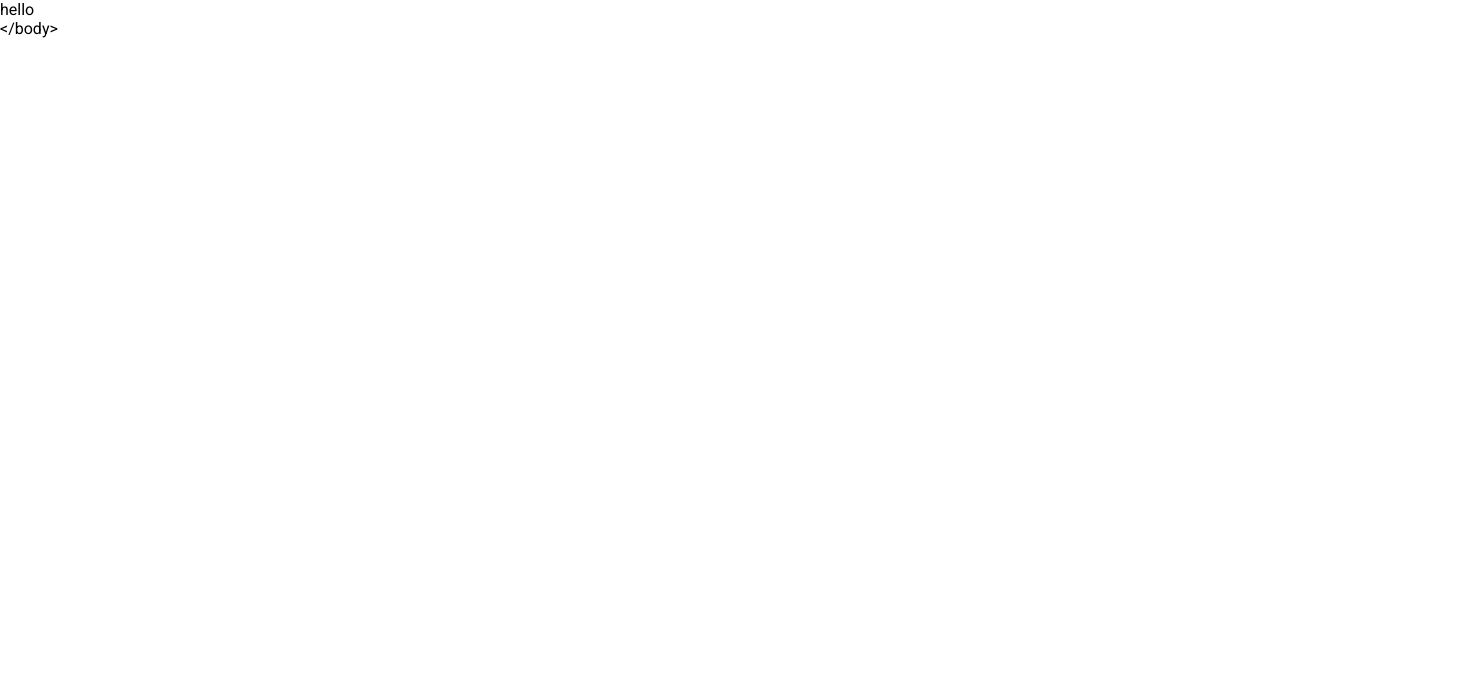
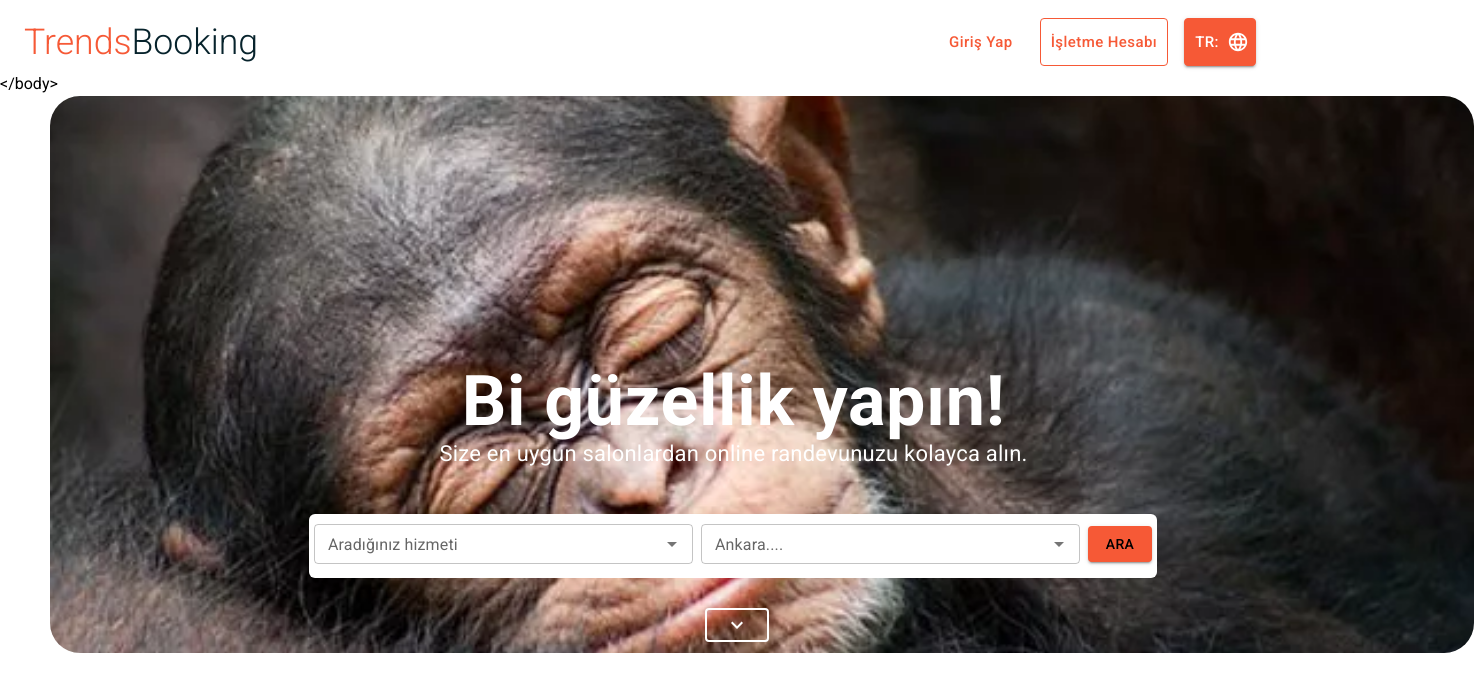
Before and after one commit to SenFaruk/trendsbooking2, a React (Create React App) app: page / in a window 1280 px wide. Shown: the top 692 px of the page, 1474 px wide, since content can reach past the window. Built offline with nearby package versions, Linux system fonts and the light colour scheme.

Commit message:
added "Bigüzellikyapın

```diff
--- a/src/App.js
+++ b/src/App.js
@@ -1,8 +1,10 @@
+import Views from "./view/Views";
+
 function App() {
   return(
 
   <div className="App">
-    hello
+    <Views/>
   </div>)
 }
 
--- /dev/null
+++ b/src/components/bigüzellikyapın/index.js
@@ -0,0 +1,110 @@
+import React from "react";
+import { HeaderContainer, SearchContainer } from "../../styles/bigüzellikyapın";
+
+import {
+  Typography,
+  Stack,
+  Autocomplete,
+  TextField,
+  Button,
+} from "@mui/material";
+import { Hizmetler } from "../../data/Hizmetler";
+import { Cities } from "../../data/Cities";
+import ExpandMoreSharpIcon from "@mui/icons-material/ExpandMoreSharp";
+
+const Bigüzellikyapın = () => {
+  return (
+    <HeaderContainer>
+      <Typography
+        sx={{
+          position: "absolute",
+          width: "547px",
+          height: "77px",
+          left: "410px",
+          top: "267px",
+          fontFamily: "Roboto",
+          fontStyle: "normal",
+          fontWeight: "800",
+          fontSize: "70px",
+          lineHeight: "110%",
+          textAlign: "center",
+          color: "white",
+        }}
+      >
+        Bi güzellik yapın!
+      </Typography>
+
+      <Typography
+        sx={{
+          position: "absolute",
+          width: "589px",
+          height: "34px",
+          left: "389px",
+          top: "345px",
+          fontFamily: "Roboto",
+          fontStyle: "normal",
+          fontWeight: "400",
+          fontSize: "22px",
+          lineHeight: "26px",
+          textAlign: "center",
+          color: "#FFFFFF",
+        }}
+      >
+        Size en uygun salonlardan online randevunuzu kolayca alın.
+      </Typography>
+
+      <SearchContainer>
+        <Stack
+          direction="row"
+          justifyContent="center"
+          alignItems="center"
+          spacing={1}
+          margin="10px 5px 10px 5px"
+        >
+          <Autocomplete
+            options={Hizmetler}
+            sx={{
+              width: "400px",
+              backgroundColor: "#ffff ",
+            }}
+            renderInput={(params) => (
+              <TextField {...params} label="Aradığınız hizmeti" size="small" />
+            )}
+          />
+
+          <Autocomplete
+            options={Cities}
+            sx={{
+              width: "400px",
+              backgroundColor: "#ffff",
+            }}
+            renderInput={(params) => (
+              <TextField {...params} label="Ankara...." size="small" />
+            )}
+          />
+
+          <Button color="mycolor" variant="contained">
+            Ara
+          </Button>
+        </Stack>
+      </SearchContainer>
+      <Button
+        size="large"
+        sx={{
+          position: "absolute",
+          left: "46%",
+
+          top: "92%",
+          bottom: "41%",
+          padding: "15px 10px 15px 10px",
+
+          border: "2px solid #FFFFFF",
+        }}
+      >
+        <ExpandMoreSharpIcon />
+      </Button>
+    </HeaderContainer>
+  );
+};
+
+export default Bigüzellikyapın;
--- /dev/null
+++ b/src/components/navbar/Navbar.js
@@ -0,0 +1,66 @@
+import React from "react";
+
+import { StyledTypography } from "../../styles/navbar";
+
+import LanguageSharpIcon from "@mui/icons-material/LanguageSharp";
+
+import { Stack, AppBar, Toolbar, Button, Typography,  } from "@mui/material";
+
+const Navbar = () => {
+  return (
+
+    <AppBar position=""  sx={{boxShadow:"none", marginTop:"10px"}}>
+      <Toolbar>
+
+          <Stack direction="row" sx={{ flexGrow: 1}}>
+            <StyledTypography color="#F65936">Trends</StyledTypography>
+            <StyledTypography color="#07232C">Booking</StyledTypography>
+          </Stack>
+
+          <Stack direction="row" spacing={2}>
+            <Button
+              variant="text"
+              size="large"
+              color="mycolor"
+              sx={{
+                textTransform: "capitalize",
+              }}
+            >
+              Giriş Yap
+            </Button>
+            <Button
+              variant="text"
+              size="large"
+              color="mycolor"
+              sx={{
+                textTransform: "capitalize",
+                border: "1px solid #F65936 ",
+                padding: "10px",
+              }}
+            >
+              İşletme Hesabı
+            </Button>
+            <Button
+              size="large"
+              color="mycolor"
+              sx={{
+                border: "1px solid #F65936 ",
+                padding: "10px",
+              }}
+              variant="contained"
+              textColor="primary"
+              endIcon={<LanguageSharpIcon color="primary" />}
+            >
+              <Typography variant="subtitle" color="primary">
+                TR:
+              </Typography>
+            </Button>
+          </Stack>
+
+      </Toolbar>
+    </AppBar>
+
+  );
+};
+
+export default Navbar;
--- /dev/null
+++ b/src/data/Cities.js
@@ -0,0 +1,83 @@
+export const Cities = [
+  "Adana",
+  "Adiyaman",
+  "Afyon",
+  "Agri",
+  "Aksaray",
+  "Amasya",
+  "Ankara",
+  "Antalya",
+  "Ardahan",
+  "Artvin",
+  "Aydin",
+  "Balikesir",
+  "Bartin",
+  "Batman",
+  "Bayburt",
+  "Bilecik",
+  "Bingol",
+  "Bitlis",
+  "Bolu",
+  "Burdur",
+  "Bursa",
+  "Canakkale",
+  "Cankiri",
+  "Corum",
+  "Denizli",
+  "Diyarbakir",
+  "Duzce",
+  "Edirne",
+  "Elazig",
+  "Erzincan",
+  "Erzurum",
+  "Eskisehir",
+  "Gaziantep",
+  "Giresun",
+  "Gumushane",
+  "Hakkari",
+  "Hatay",
+  "Igdir",
+  "Isparta",
+  "Istanbul",
+  "Izmir",
+  "Kahramanmaras",
+  "Karabuk",
+  "Karaman",
+  "Kars",
+  "Kastamonu",
+  "Kayseri",
+  "Kilis",
+  "Kirikkale",
+  "Kirklareli",
+  "Kirsehir",
+  "Kocaeli",
+  "Konya",
+  "Kutahya",
+  "Malatya",
+  "Manisa",
+  "Mardin",
+  "Mersin",
+  "Mugla",
+  "Mus",
+  "Nevsehir",
+  "Nigde",
+  "Ordu",
+  "Osmaniye",
+  "Rize",
+  "Sakarya",
+  "Samsun",
+  "Sanliurfa",
+  "Siirt",
+  "Sinop",
+  "Sirnak",
+  "Sivas",
+  "Tekirdag",
+  "Tokat",
+  "Trabzon",
+  "Tunceli",
+  "Usak",
+  "Van",
+  "Yalova",
+  "Yozgat",
+  "Zonguldak",
+];
--- /dev/null
+++ b/src/data/Hizmetler.js
@@ -0,0 +1,24 @@
+export const Hizmetler = [
+  "Saç",
+  "Saç Kesimi",
+  "Fön",
+  "Saç Bakımı",
+  "Saç Boyama",
+  "Topuz",
+  "Sakal Tıraşı",
+  "Gelin Başı",
+  "Afrika Örgüsü",
+  "Brezilya Fönü",
+  "Çocuk Tıraşı",
+  "Damat Tıraşı",
+  "Gelin Başı (Tesettür)",
+  "Keratin Bakım",
+  "Kırık Fön",
+  "Maşa",
+  "Nişan Saçı",
+  "Ombre",
+  "Örgü",
+  "Perma",
+  "Röfle ve Gölge",
+
+  ];
--- /dev/null
+++ b/src/styles/bigüzellikyapın/index.js
@@ -0,0 +1,33 @@
+import Maymun from "../../assets/uyu.jpeg";
+import { styled, alpha } from "@mui/material/styles";
+import { InputBase,Button } from "@mui/material";
+
+
+export const HeaderContainer = styled("div")(({ theme }) => ({
+  background: `url(${Maymun})`,
+  backgroundPosition: "center",
+  backgroundSize: "cover",
+  position: "absolute",
+width: "1424px",
+height: "557px",
+left: "50px",
+right:"50px",
+top: "96px",
+
+
+borderRadius: "30px",
+
+}));
+
+export const SearchContainer = styled('div')(({ theme }) => ({
+position: "absolute",
+width: "848px",
+height: "64px",
+left: "259px",
+top: "418px",
+
+background: "#FFFFFF",
+boxShadow: "0px 0px 20px rgba(0, 0, 0, 0.08)",
+borderRadius: "6px",
+
+}));
--- /dev/null
+++ b/src/styles/navbar/index.js
@@ -0,0 +1,25 @@
+import { Typography, Button } from "@mui/material";
+import { styled } from "@mui/system";
+
+export const StyledTypography = styled(Typography)(() => ({
+  fontFamily: "Roboto",
+  fontSize: "35.64px",
+  fontWeight: "300",
+  lineHeight: "31px",
+  letterSpacing: "0px",
+  textAlign: "left",
+}));
+
+// export const StyledButton = styled(Button)(() => ({
+//   textTransform: "capitalize",
+
+//   height: "28px",
+//   left: "941px",
+
+//   fontWeight: "500",
+//   fontSize: "14px",
+//   lineHeight: "28px",
+
+//   display: "flex",
+//   alignItems: "center",
+// }));
--- /dev/null
+++ b/src/styles/theme/index.js
@@ -0,0 +1,46 @@
+import { createTheme } from "@mui/material/styles";
+
+
+
+export const Colors = {
+  primary: "#ffffff",
+  secondary: "#ED6A5B",
+  mycolor:"#F65936",
+
+//  success: "#d5d5d5",
+//   info: "#000",
+//   danger: "#FF5722",
+//   warning: "#FFC107",
+};
+
+
+const theme = createTheme({
+    palette:{
+        primary:{
+            main:Colors.primary,
+        },
+        secondary:{
+            main:Colors.secondary
+        },
+        mycolor:{
+            main:Colors.mycolor
+        },
+
+    },
+    components:{
+        typography: {
+            poster: {
+              color: 'blue',
+            },
+            // Disable h3 variant
+            h3: undefined,
+          },
+
+
+
+        }
+
+    }
+)
+
+export default theme;
--- /dev/null
+++ b/src/view/Views.js
@@ -0,0 +1,20 @@
+import React from 'react'
+import { ThemeProvider } from '@mui/system';
+import Navbar from '../components/navbar/Navbar'
+import theme from "../styles/theme";
+import Bigüzellikyapın from "../components/bigüzellikyapın"
+
+const Views = () => {
+  return (
+    <ThemeProvider theme={theme}>
+
+      <Navbar/>
+
+      <Bigüzellikyapın/>
+
+    </ThemeProvider>
+
+  )
+}
+
+export default Views
```
Also changed, not shown: src/assets/uyu.jpeg (added).
